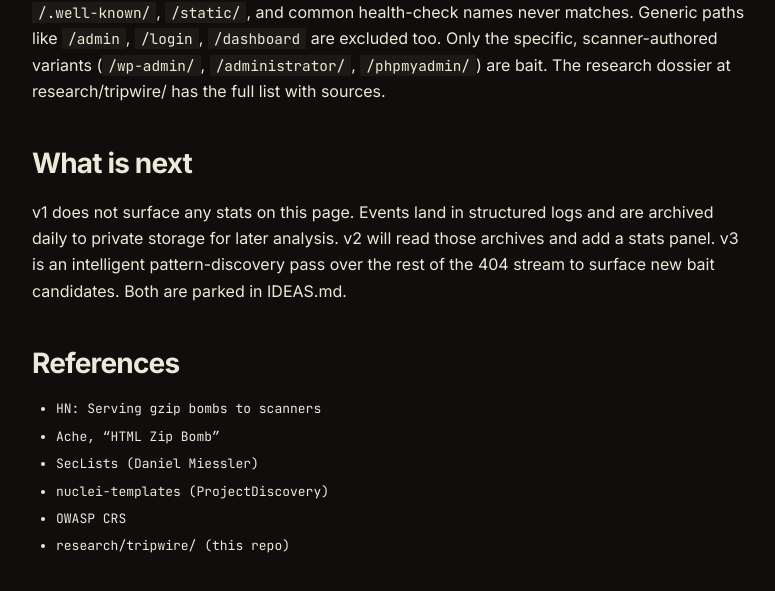
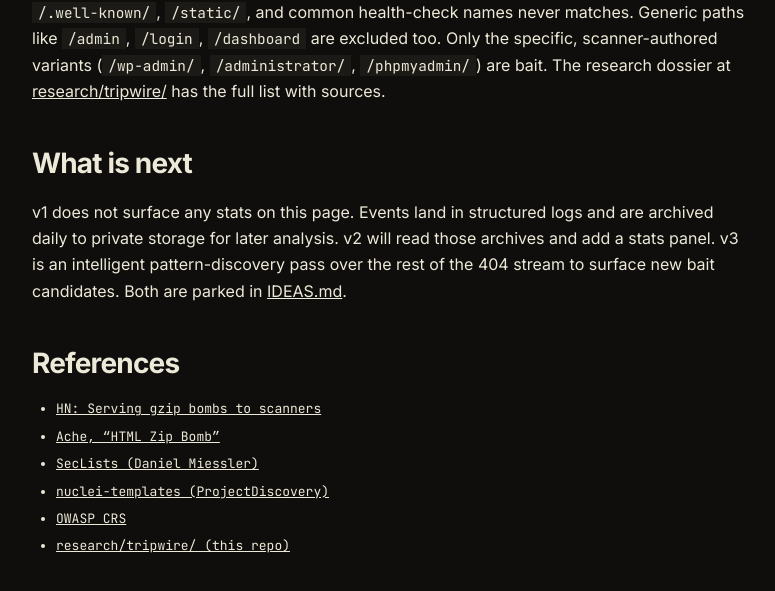
Before and after one commit to funcimp/func.lol, a Next.js app: page /x/tripwire in a window 1280 px wide. Shown: the part 1641-2232 px from the top of the page, without its empty margins (248-1023 px from the left). Built offline with nearby package versions, Linux system fonts and the light colour scheme; no server answers.

Commit message:
fix(tripwire): underline prose links and open external refs in new tabs

```diff
--- a/src/app/x/tripwire/page.tsx
+++ b/src/app/x/tripwire/page.tsx
@@ -70,7 +70,14 @@ export default function TripwirePage() {
               for config-file probes, plain text for leaked-credential probes.
               The point is to keep the scanner&rsquo;s parser engaged after the
               inflate, not just the network stack. Credit to{" "}
-              <a href="https://ache.one/notes/html_zip_bomb">Ache&rsquo;s HTML Zip Bomb</a>{" "}
+              <a
+                className="underline"
+                href="https://ache.one/notes/html_zip_bomb"
+                target="_blank"
+                rel="noreferrer"
+              >
+                Ache&rsquo;s HTML Zip Bomb
+              </a>{" "}
               for refining the HTML variant.
             </p>
           </section>
@@ -131,7 +138,12 @@ export default function TripwirePage() {
               are excluded too. Only the specific, scanner-authored variants
               (<code>/wp-admin/</code>, <code>/administrator/</code>,{" "}
               <code>/phpmyadmin/</code>) are bait. The research dossier at{" "}
-              <a href="https://github.com/funcimp/func.lol/tree/main/research/tripwire">
+              <a
+                className="underline"
+                href="https://github.com/funcimp/func.lol/tree/main/research/tripwire"
+                target="_blank"
+                rel="noreferrer"
+              >
                 research/tripwire/
               </a>{" "}
               has the full list with sources.
@@ -147,7 +159,12 @@ export default function TripwirePage() {
               panel. v3 is an intelligent pattern-discovery pass over the rest
               of the 404 stream to surface new bait candidates. Both are parked
               in{" "}
-              <a href="https://github.com/funcimp/func.lol/blob/main/IDEAS.md">
+              <a
+                className="underline"
+                href="https://github.com/funcimp/func.lol/blob/main/IDEAS.md"
+                target="_blank"
+                rel="noreferrer"
+              >
                 IDEAS.md
               </a>
               .
@@ -158,30 +175,62 @@ export default function TripwirePage() {
             <h2 className="text-[28px] font-bold tracking-[-0.03em] mb-3">References</h2>
             <ul className="list-disc pl-6 space-y-1.5 font-mono text-[13px]">
               <li>
-                <a href="https://news.ycombinator.com/item?id=44670319">
+                <a
+                  className="underline"
+                  href="https://news.ycombinator.com/item?id=44670319"
+                  target="_blank"
+                  rel="noreferrer"
+                >
                   HN: Serving gzip bombs to scanners
                 </a>
               </li>
               <li>
-                <a href="https://ache.one/notes/html_zip_bomb">
+                <a
+                  className="underline"
+                  href="https://ache.one/notes/html_zip_bomb"
+                  target="_blank"
+                  rel="noreferrer"
+                >
                   Ache, &ldquo;HTML Zip Bomb&rdquo;
                 </a>
               </li>
               <li>
-                <a href="https://github.com/danielmiessler/SecLists">
+                <a
+                  className="underline"
+                  href="https://github.com/danielmiessler/SecLists"
+                  target="_blank"
+                  rel="noreferrer"
+                >
                   SecLists (Daniel Miessler)
                 </a>
               </li>
               <li>
-                <a href="https://github.com/projectdiscovery/nuclei-templates">
+                <a
+                  className="underline"
+                  href="https://github.com/projectdiscovery/nuclei-templates"
+                  target="_blank"
+                  rel="noreferrer"
+                >
                   nuclei-templates (ProjectDiscovery)
                 </a>
               </li>
               <li>
-                <a href="https://github.com/coreruleset/coreruleset">OWASP CRS</a>
+                <a
+                  className="underline"
+                  href="https://github.com/coreruleset/coreruleset"
+                  target="_blank"
+                  rel="noreferrer"
+                >
+                  OWASP CRS
+                </a>
               </li>
               <li>
-                <a href="https://github.com/funcimp/func.lol/tree/main/research/tripwire">
+                <a
+                  className="underline"
+                  href="https://github.com/funcimp/func.lol/tree/main/research/tripwire"
+                  target="_blank"
+                  rel="noreferrer"
+                >
                   research/tripwire/ (this repo)
                 </a>
               </li>
```
